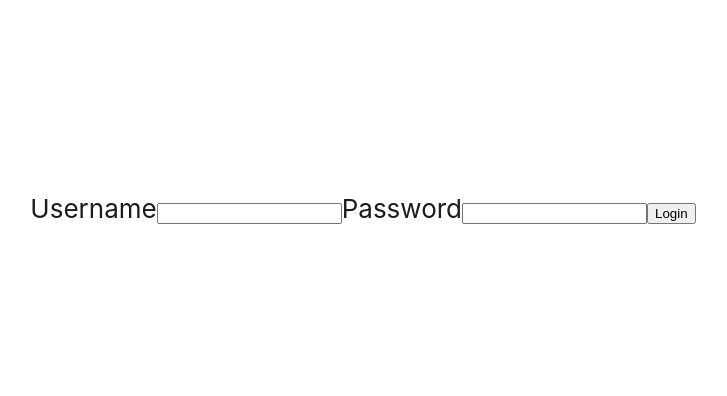
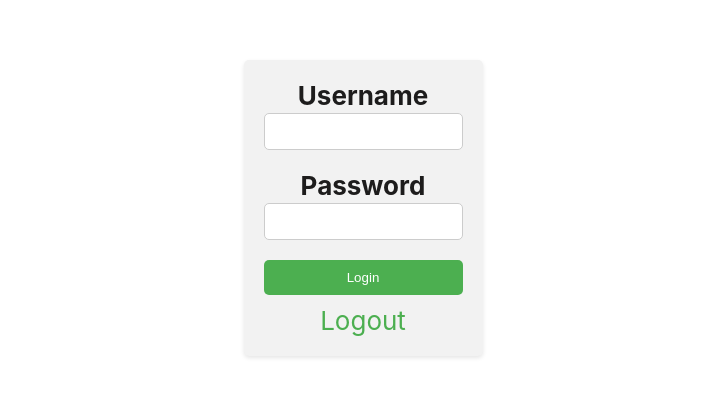
Before and after one commit to rkohen770/REST-API-REACT, a React (Create React App) app: page / in a window 1280 px wide. Shown: the part 192-588 px from the top of the page, without its empty margins (277-1004 px from the left). Built offline with nearby package versions, Linux system fonts and the light colour scheme.

Commit message:
style for login and info

```diff
--- /dev/null
+++ b/src/Info.css
@@ -0,0 +1,43 @@
+.container {
+  max-width: 400px;
+  margin: 0 auto;
+  padding: 20px;
+  background: #f2f2f2;
+  border-radius: 5px;
+  box-shadow: 0 2px 4px rgba(0, 0, 0, 0.1);
+}
+
+.title {
+  font-size: 24px;
+  font-weight: bold;
+  margin-bottom: 20px;
+}
+
+.info-item {
+  display: flex;
+  align-items: center;
+  margin-bottom: 10px;
+}
+
+.info-label {
+  flex-basis: 100px;
+  font-weight: bold;
+}
+
+.info-value {
+  margin-left: 10px;
+}
+
+.info-value::before {
+  content: "-";
+  margin-right: 5px;
+}
+
+.info-link {
+  color: #007bff;
+  text-decoration: none;
+}
+
+.info-link:hover {
+  text-decoration: underline;
+}
--- a/src/Info.jsx
+++ b/src/Info.jsx
@@ -1,4 +1,4 @@
-import React, { useState, useEffect } from 'react';
+import React, { useState, useEffect } from "react";
 
 const Info = ({ username }) => {
   const [userInfo, setUserInfo] = useState({});
@@ -15,7 +15,7 @@ const Info = ({ username }) => {
           }
         })
         .catch((error) => {
-          console.error('Error fetching user info:', error);
+          console.error("Error fetching user info:", error);
           setUserInfo({});
         });
     };
@@ -24,11 +24,60 @@ const Info = ({ username }) => {
   }, [username]);
 
   return (
-    <div>
-      <h2>User Information</h2>
-      <p>Name: {userInfo.name}</p>
-      <p>Email: {userInfo.email}</p>
-      {/* Display other properties as needed */}
+    <div className="container">
+      <h2 className="title">User Information</h2>
+      <div className="info-item">
+        <span className="info-label">Username:</span>
+        <span className="info-value">{userInfo.username}</span>
+      </div>
+      <div className="info-item">
+        <span className="info-label">Name:</span>
+        <span className="info-value">{userInfo.name}</span>
+      </div>
+      <div className="info-item">
+        <span className="info-label">User ID:</span>
+        <span className="info-value">{userInfo.userId}</span>
+      </div>
+      <div className="info-item">
+        <span className="info-label">Email:</span>
+        <span className="info-value">{userInfo.email}</span>
+      </div>
+      <div className="info-item">
+        <span className="info-label">Phone:</span>
+        <span className="info-value">{userInfo.phone}</span>
+      </div>
+      <div className="info-item">
+        <span className="info-label">Website:</span>
+        <span className="info-value">{userInfo.website}</span>
+      </div>
+      <div className="info-item">
+        <span className="info-label">Address:</span>
+        <span className="info-value">
+          {userInfo.address?.street}, {userInfo.address?.city}
+        </span>
+      </div>
+      <div className="info-item">
+        <span className="info-label">Zipcode:</span>
+        <span className="info-value">{userInfo.address?.zipcode}</span>
+      </div>
+      <div className="info-item">
+        <span className="info-label">Geo:</span>
+        <span className="info-value">
+          {userInfo.address?.geo?.lat}, {userInfo.address?.geo?.lng}
+        </span>
+      </div>
+      <div className="info-item">
+        <span className="info-label">Company Name:</span>
+        <span className="info-value">{userInfo.company?.name}</span>
+      </div>
+      <div className="info-item">
+        <span className="info-label">Catch Phrase:</span>
+        <span className="info-value">{userInfo.company?.catchPhrase}</span>
+      </div>
+      <div className="info-item">
+        <span className="info-label">BS:</span>
+        <span className="info-value">{userInfo.company?.bs}</span>
+      </div>
     </div>
   );
 };
--- a/src/Login.css
+++ b/src/Login.css
@@ -1,11 +1,54 @@
 .active {
-    color: red;
+  color: red;
 }
-.navbar{
-    margin-bottom: 450px;
-    display: inline-block;
-    position: fixed;
+.navbar {
+  margin-bottom: 450px;
+  display: inline-block;
+  position: fixed;
 }
 .NavLink {
-    margin-left: 15px;
+  margin-left: 15px;
 }
+.container {
+  max-width: 400px;
+  margin: 0 auto;
+  padding: 20px;
+  background: #f2f2f2;
+  border-radius: 5px;
+  box-shadow: 0 2px 4px rgba(0, 0, 0, 0.1);
+}
+
+.form-group {
+  margin-bottom: 20px;
+
+}
+
+label {
+  display: block;
+  font-weight: bold;
+}
+
+input[type="text"],
+input[type="password"] {
+  padding: 10px;
+  border: 1px solid #ccc;
+  border-radius: 5px;
+}
+
+button[type="submit"] {
+  display: block;
+  width: 100%;
+  padding: 10px;
+  background: #4caf50;
+  color: #fff;
+  border: none;
+  border-radius: 5px;
+  cursor: pointer;
+}
+
+.button-link {
+  display: inline-block;
+  margin-top: 10px;
+  color: #4caf50;
+  text-decoration: none;
+}
--- a/src/Login.jsx
+++ b/src/Login.jsx
@@ -4,7 +4,7 @@ import { Link, NavLink, Route, Routes, useNavigate } from "react-router-dom";
 import { Todos } from "./Todos";
 import { NotFound } from "./NotFound";
 import "./Login.css";
-import Info from './Info';
+import Info from "./Info";
 import { async } from "q";
 
 function Login() {
@@ -45,7 +45,10 @@ function Login() {
           `https://jsonplaceholder.typicode.com/users?username=${username}`
         );
         const users = await response.json();
-        if (users.length > 0 && users[0].address.geo.lat.slice(-4) === password) {
+        if (
+          users.length > 0 &&
+          users[0].address.geo.lat.slice(-4) === password
+        ) {
           setIsLogin(true);
           setName(users[0].name);
           setUserId(users[0].id);
@@ -55,7 +58,6 @@ function Login() {
         }
       } catch (error) {
         alert("An error occurred while fetching user data. Please try again.");
-
       }
     }
   };
@@ -95,25 +97,38 @@ function Login() {
           />
           <Route path={`/${username}/posts`} />
           <Route path={`/${username}/albums`} />
-          <Route path={`/${username}/info`}  element={<Info username={username} />}/>
-          <Route path="*" element={<NotFound name={`${name}`} />} />
+          <Route
+            path={`/${username}/info`}
+            element={<Info username={username} />}
+          />
         </Routes>
       </>
     );
   } else {
     return (
-      <div>
+      <div className="container">
         <form onSubmit={handleSubmit}>
+          <div className="form-group">
             <label>Username</label>
-          <input type="text" value={username} onChange={handleUsernameChange} />
+            <input
+              type="text"
+              value={username}
+              onChange={handleUsernameChange}
+            />
+          </div>
+          <div className="form-group">
             <label>Password</label>
             <input
               type="password"
               value={password}
               onChange={handlePasswordChange}
             />
+          </div>
           <button type="submit">Login</button>
         </form>
+        <Link to="#" className="button-link" onClick={handleLogout}>
+          Logout
+        </Link>
       </div>
     );
   }
```
Lines whose indentation alone changed are shown as unchanged.
